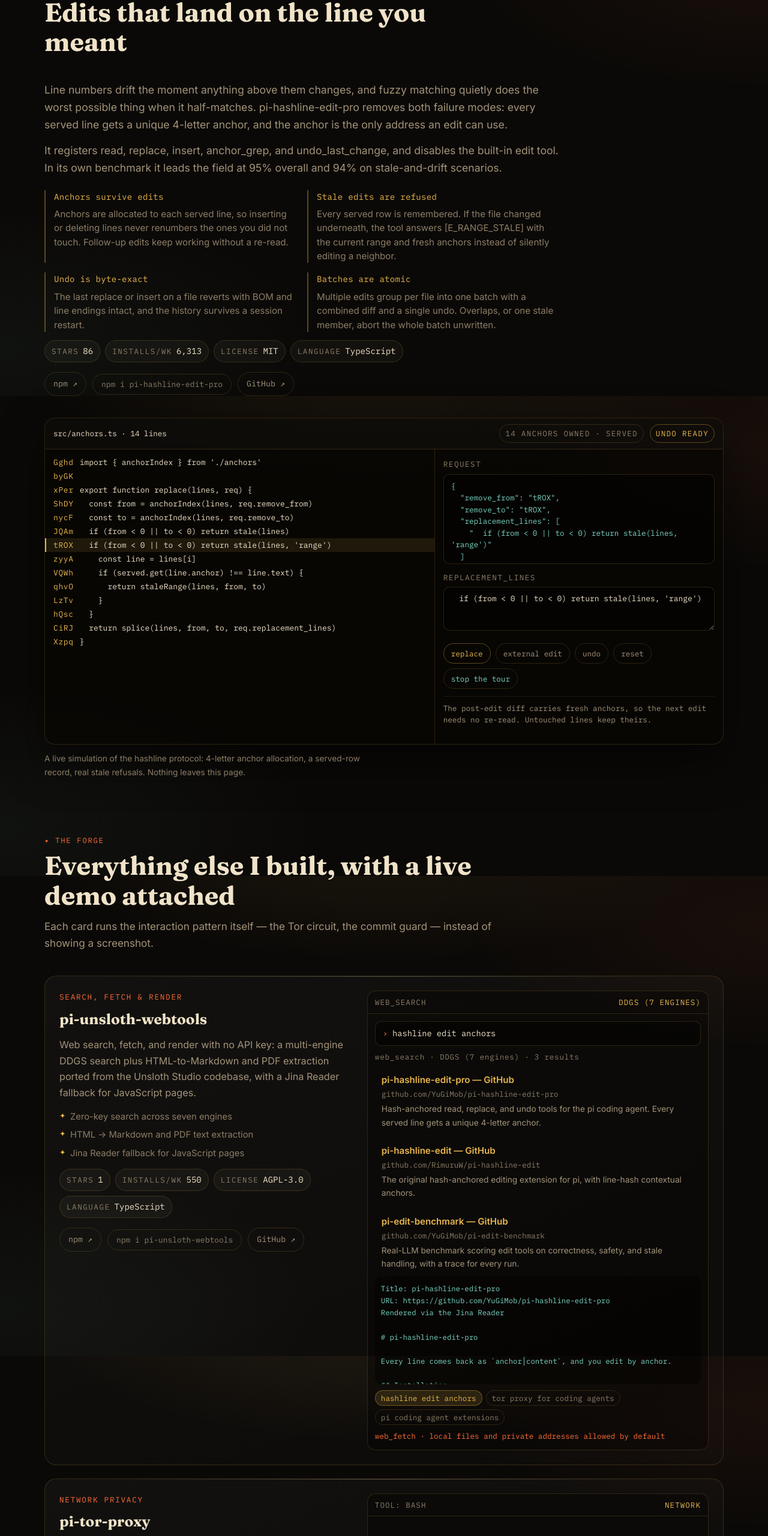
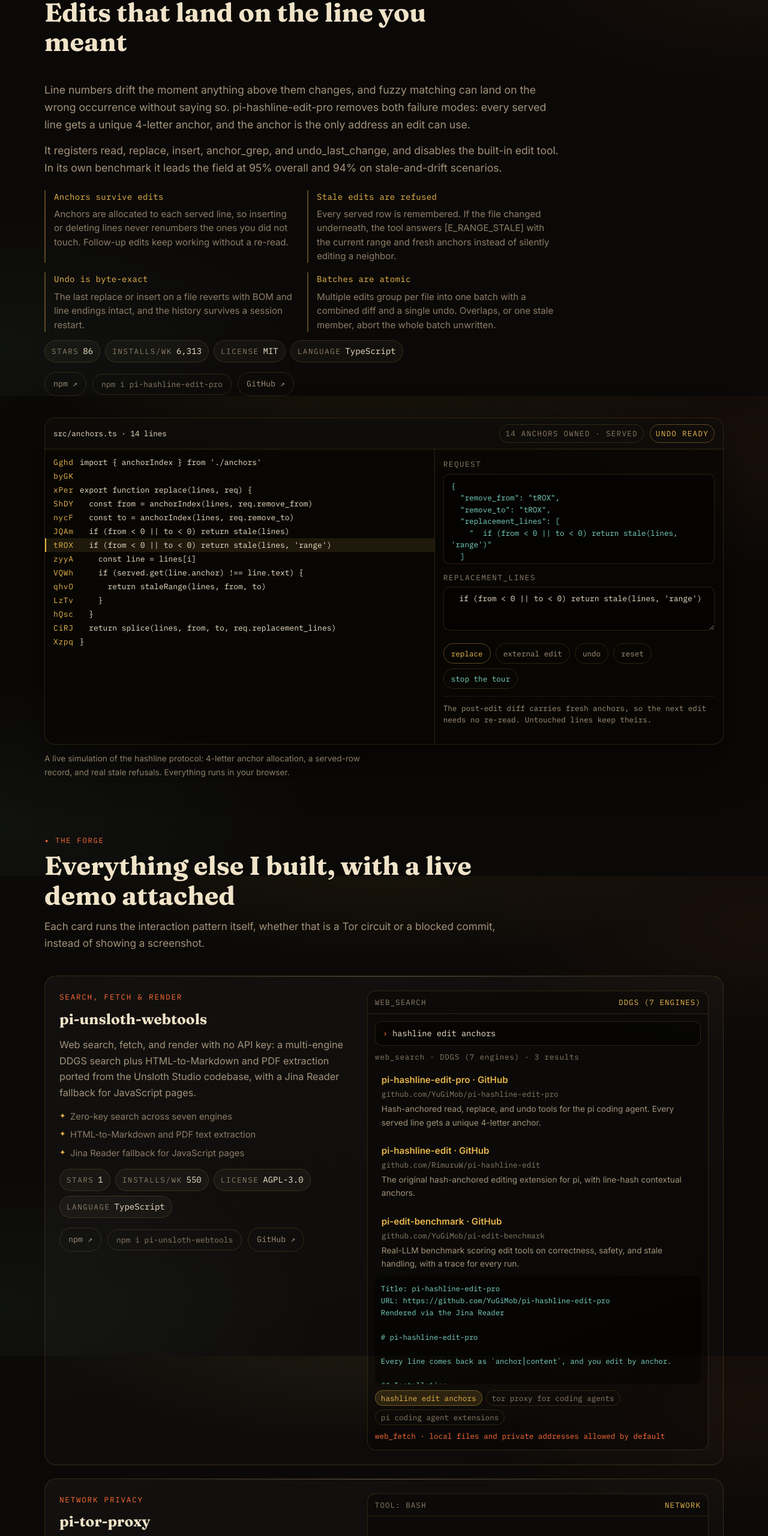
Before and after one commit to YuGiMob/yugimob.github.io, a plain HTML site: page index.html in a window 1280 px wide. Shown: the part 940-3500 px from the top of the page at 60% size. Drawn offline with Linux system fonts and the light colour scheme; animation ran at ten frames a second.

Commit message:
IMPROVE: rewrite page copy in a plainer, human voice
- drop em dashes and decorative arrows from page prose
- cut closer fragments and stock "quietly"/"showcase" phrasing
- name anchors instead of line numbers in playground warnings

```diff
--- a/assets/js/charts.js
+++ b/assets/js/charts.js
@@ -80,8 +80,8 @@ export function downloadsChart(projects) {
 export function historyChart(history) {
   const points = Array.isArray(history) ? [...history].sort((a, b) => a.date.localeCompare(b.date)) : [];
   const note = points.length > 1
-    ? `${points[0].date} → ${points[points.length - 1].date} · daily snapshots from the refresh workflow`
-    : 'collecting daily snapshots — this chart grows with every refresh';
+    ? `${points[0].date} to ${points[points.length - 1].date} · daily snapshots from the refresh workflow`
+    : 'collecting daily snapshots; this chart grows with every refresh';
   const { root, body } = chartFrame('Trajectory', 'Weekly installs over time', note);
   const width = 640;
   const height = 240;
--- a/assets/js/demos.js
+++ b/assets/js/demos.js
@@ -61,15 +61,15 @@ const SEARCH = {
     {
       q: 'hashline edit anchors',
       results: [
-        ['pi-hashline-edit-pro — GitHub', 'github.com/YuGiMob/pi-hashline-edit-pro', 'Hash-anchored read, replace, and undo tools for the pi coding agent. Every served line gets a unique 4-letter anchor.'],
-        ['pi-hashline-edit — GitHub', 'github.com/RimuruW/pi-hashline-edit', 'The original hash-anchored editing extension for pi, with line-hash contextual anchors.'],
-        ['pi-edit-benchmark — GitHub', 'github.com/YuGiMob/pi-edit-benchmark', 'Real-LLM benchmark scoring edit tools on correctness, safety, and stale handling, with a trace for every run.'],
+        ['pi-hashline-edit-pro · GitHub', 'github.com/YuGiMob/pi-hashline-edit-pro', 'Hash-anchored read, replace, and undo tools for the pi coding agent. Every served line gets a unique 4-letter anchor.'],
+        ['pi-hashline-edit · GitHub', 'github.com/RimuruW/pi-hashline-edit', 'The original hash-anchored editing extension for pi, with line-hash contextual anchors.'],
+        ['pi-edit-benchmark · GitHub', 'github.com/YuGiMob/pi-edit-benchmark', 'Real-LLM benchmark scoring edit tools on correctness, safety, and stale handling, with a trace for every run.'],
       ],
     },
     {
       q: 'tor proxy for coding agents',
       results: [
-        ['pi-tor-proxy — GitHub', 'github.com/YuGiMob/pi-tor-proxy', 'Routes pi agent requests through Tor with a self-managed Tor binary, per-instance circuits, and a verified exit IP.'],
+        ['pi-tor-proxy · GitHub', 'github.com/YuGiMob/pi-tor-proxy', 'Routes pi agent requests through Tor with a self-managed Tor binary, per-instance circuits, and a verified exit IP.'],
         ['How Tor circuits work', 'community.torproject.org', 'Three relays, layered encryption, and a new circuit per request.'],
         ['npm: pi-tor-proxy', 'npmjs.com/package/pi-tor-proxy', 'Install command, weekly downloads, and version history.'],
       ],
@@ -77,8 +77,8 @@ const SEARCH = {
     {
       q: 'pi coding agent extensions',
       results: [
-        ['pi — the coding agent', 'pi.dev', 'Extensions, tools, sessions, and a terminal UI built for real repositories.'],
-        ['mypi — personal configuration', 'github.com/YuGiMob/mypi', 'Extensions, model routing, and settings in one versioned repository.'],
+        ['pi · the coding agent', 'pi.dev', 'Extensions, tools, sessions, and a terminal UI built for real repositories.'],
+        ['mypi · personal configuration', 'github.com/YuGiMob/mypi', 'Extensions, model routing, and settings in one versioned repository.'],
         ['YuGiMob on GitHub', 'github.com/YuGiMob', 'Published pi extensions and the benchmark that keeps them honest.'],
       ],
     },
@@ -415,7 +415,7 @@ function workflowDemo() {
   const laneData = [
     { title: '/msg', items: ['1 · read the codebase', '2 · list improvements', '4 · implement', '5 · validate the diff'] },
     { title: '/cmd', items: ['1 · git add .', '2 · npm test'] },
-    { title: '/workflow 1', items: ['start · msgs 1 → 5', 'loop · tree 1 resets context', 'finally · msg 17 + commit'] },
+    { title: '/workflow 1', items: ['start · msgs 1 to 5', 'loop · tree 1 resets context', 'finally · msg 17 then commit'] },
   ];
   const itemNodes = [];
   for (const lane of laneData) {
@@ -465,9 +465,9 @@ function workflowDemo() {
       { index: 3, status: 'start · msg 5 · validate the diff' },
       { index: 6, status: 'loop 1/2 · tree 1 resets the context' },
       { index: 4, status: 'loop 1/2 · cmd 1 · git add .' },
-      { index: 7, status: 'loop 1/2 · msg 6 → msg 7 · review the changes' },
+      { index: 7, status: 'loop 1/2 · msg 6 then msg 7 · review the changes' },
       { index: 5, status: 'loop 1/2 · cmd 2 · npm test' },
-      { index: 8, status: 'finally · msg 17 → commit' },
+      { index: 8, status: 'finally · msg 17 then commit' },
     ];
     if (reducedMotion()) {
       for (const item of itemNodes) item.classList.add('is-done');
--- a/assets/js/hashline.js
+++ b/assets/js/hashline.js
@@ -112,7 +112,7 @@ export function replace(session, request) {
   for (const line of added) rows.push({ kind: 'added', anchor: line.anchor, text: line.text });
   if (after) rows.push({ kind: 'context', anchor: after.anchor, text: after.text });
   serveRows(session, rows);
-  return { ok: true, code: null, message: `replace('${removeFrom}'${removeTo === removeFrom ? '' : `, '${removeTo}'`}) → ${added.length} added, ${removed.length} removed`, rows };
+  return { ok: true, code: null, message: `replace('${removeFrom}'${removeTo === removeFrom ? '' : `, '${removeTo}'`}): ${added.length} added, ${removed.length} removed`, rows };
 }
 
 export function undo(session) {
@@ -126,7 +126,7 @@ export function undo(session) {
   session.served = new Map(restored.served);
   session.mintIndex = restored.mintIndex;
   session.undo = null;
-  return { ok: true, code: null, message: `undo_last_change → restored ${count} lines`, rows: readRows(session) };
+  return { ok: true, code: null, message: `undo_last_change restored ${count} lines`, rows: readRows(session) };
 }
 
 export function externalEdit(session, anchor, text) {
--- a/assets/js/main.js
+++ b/assets/js/main.js
@@ -191,7 +191,7 @@ function initHeroCanvas() {
 function renderIdentity(data) {
   const identity = data.identity;
   hydrateAvatar(document.getElementById('avatar'), identity.avatarUrl, identity.displayName);
-  document.title = `${identity.displayName} — ${identity.classTitle}`;
+  document.title = `${identity.displayName} · ${identity.classTitle}`;
   const set = (id, value) => {
     const node = document.getElementById(id);
     if (node && value) node.textContent = value;
--- a/assets/js/playground.js
+++ b/assets/js/playground.js
@@ -74,7 +74,7 @@ export function buildPlayground() {
   append(body, codePane, side);
   append(root, head, body);
 
-  const caption = el('p', 'pg-caption', 'A live simulation of the hashline protocol: 4-letter anchor allocation, a served-row record, real stale refusals. Nothing leaves this page.');
+  const caption = el('p', 'pg-caption', 'A live simulation of the hashline protocol: 4-letter anchor allocation, a served-row record, and real stale refusals. Everything runs in your browser.');
 
   function action(className, label) {
     const button = el('button', `pg-action ${className}`, label);
@@ -148,7 +148,7 @@ export function buildPlayground() {
     const stale = staleCount(session);
     ownedBadge.classList.toggle('is-warn', stale > 0);
     ownedBadge.textContent = stale > 0
-      ? `${stale} stale row${stale === 1 ? '' : 's'} — replace will refuse`
+      ? `${stale} stale row${stale === 1 ? '' : 's'}; replace will refuse`
       : `${session.anchors.size} anchors owned · served`;
     undoBadge.classList.toggle('is-ready', Boolean(session.undo));
     undoBadge.textContent = session.undo ? 'undo ready' : 'no undo';
@@ -191,7 +191,7 @@ export function buildPlayground() {
     const pick = candidates[Math.floor(Math.random() * candidates.length)];
     if (!pick) return;
     driftLine(pick.index, `${pick.line.text} // changed on disk`);
-    setFeedback('warn', `Another process edited line ${pick.index + 1} after it was served. Try to replace it and watch the refusal.`);
+    setFeedback('warn', `Another process edited the row at anchor ${session.lines[pick.index].anchor} after it was served. Try to replace it and watch the refusal.`);
   }
 
   function doUndo() {
@@ -231,12 +231,12 @@ export function buildPlayground() {
       { at: 2200, run: () => { selectLine(6); input.value = TOUR_REPLACEMENT; renderRequest(); setFeedback('info', "The request names anchors, not line numbers: replace('" + session.lines[6].anchor + "')."); } },
       { at: 3800, run: applyEdit },
       { at: 5400, run: () => setFeedback('info', 'The post-edit diff carries fresh anchors, so the next edit needs no re-read. Untouched lines keep theirs.') },
-      { at: 6800, run: () => { driftLine(3, TOUR_DRIFT); setFeedback('warn', 'Line 4 changed on disk after it was served. The session record is now stale.'); } },
+      { at: 6800, run: () => { driftLine(3, TOUR_DRIFT); setFeedback('warn', `The row at anchor ${session.lines[3].anchor} changed on disk after it was served. The session record is now stale.`); } },
       { at: 8600, run: () => { selectLine(3); input.value = TOUR_RETRY; renderRequest(); setFeedback('info', 'Try to replace the stale line anyway.'); } },
       { at: 10200, run: applyEdit },
       { at: 11800, run: () => setFeedback('info', '[E_RANGE_STALE] returned the current range with fresh anchors instead of editing a neighbor. Retrying with them works.') },
       { at: 13400, run: applyEdit },
-      { at: 15000, run: () => { doUndo(); setFeedback('ok', 'undo_last_change restored the bytes, BOM and line endings included. That is the whole loop.'); } },
+      { at: 15000, run: () => { doUndo(); setFeedback('ok', 'undo_last_change restored the bytes, BOM and line endings included.'); } },
       { at: 16800, run: () => { tourActive = false; tourButton.textContent = 'take the tour'; tourRuntime = null; } },
     ];
     for (const step of steps) tourRuntime.after(step.run, step.at);
@@ -264,7 +264,7 @@ export function buildPlayground() {
   renderCode();
   renderRequest();
   updateBadges();
-  setFeedback('info', 'read → every line arrives with an anchor. Pick a line and press replace.');
+  setFeedback('info', 'read gives every line an anchor. Pick a line and press replace.');
 
   return {
     node: root,
--- a/data/showcase.json
+++ b/data/showcase.json
@@ -4,7 +4,7 @@
     "kicker": "Flagship artifact",
     "headline": "Edits that land on the line you meant",
     "summary": [
-      "Line numbers drift the moment anything above them changes, and fuzzy matching quietly does the worst possible thing when it half-matches. pi-hashline-edit-pro removes both failure modes: every served line gets a unique 4-letter anchor, and the anchor is the only address an edit can use.",
+      "Line numbers drift the moment anything above them changes, and fuzzy matching can land on the wrong occurrence without saying so. pi-hashline-edit-pro removes both failure modes: every served line gets a unique 4-letter anchor, and the anchor is the only address an edit can use.",
       "It registers read, replace, insert, anchor_grep, and undo_last_change, and disables the built-in edit tool. In its own benchmark it leads the field at 95% overall and 94% on stale-and-drift scenarios."
     ],
     "points": [
@@ -34,7 +34,7 @@
       "tagline": "Web search, fetch, and render with no API key: a multi-engine DDGS search plus HTML-to-Markdown and PDF extraction ported from the Unsloth Studio codebase, with a Jina Reader fallback for JavaScript pages.",
       "highlights": [
         "Zero-key search across seven engines",
-        "HTML → Markdown and PDF text extraction",
+        "HTML-to-Markdown and PDF text extraction",
         "Jina Reader fallback for JavaScript pages"
       ],
       "demo": "search",
@@ -142,10 +142,10 @@
   "about": [
     "I build tools for coding agents, mostly extensions for pi. The pattern behind every one of them is the same: find something agents get subtly wrong, then make the wrong version impossible.",
     "The extensions are all on npm. The flagship gives every served line a 4-letter anchor so edits cannot drift, refuses stale edits instead of guessing, and has an undo that restores bytes. When I wanted proof it was better, I built the benchmark and published the traces.",
-    "Everything on this page is real data. Numbers refresh daily from the GitHub and npm APIs through a scheduled workflow, and the benchmark figures are read from committed run reports."
+    "Numbers refresh daily from the GitHub and npm APIs through a scheduled workflow, and the benchmark figures come from committed run reports."
   ],
   "lab": {
     "title": "Evidence Lab",
-    "intro": "No vanity metrics. Every number below is fetched from the GitHub and npm APIs, or read straight out of committed benchmark reports. The workflow that refreshes it runs daily at 06:00 UTC."
+    "intro": "Every number below comes from the GitHub and npm APIs or from committed benchmark reports. The workflow that refreshes it runs daily at 06:00 UTC."
   }
 }
--- a/index.html
+++ b/index.html
@@ -4,19 +4,19 @@
   <meta charset="UTF-8">
   <meta name="viewport" content="width=device-width, initial-scale=1.0, viewport-fit=cover">
   <meta name="description" content="Coding agents with safety rails: hash-anchored edits, Tor-wrapped requests, and a benchmark that keeps them honest.">
-  <title>YuGiMob — Coding Agents With Safety Rails</title>
+  <title>YuGiMob · Coding Agents With Safety Rails</title>
   <meta property="og:type" content="profile">
   <meta property="og:site_name" content="YuGiMob">
-  <meta property="og:title" content="YuGiMob — Coding Agents With Safety Rails">
+  <meta property="og:title" content="YuGiMob · Coding Agents With Safety Rails">
   <meta property="og:description" content="Hash-anchored edits, Tor-wrapped requests, and a benchmark that keeps them honest.">
   <meta property="og:url" content="https://yugimob.github.io/">
   <link rel="canonical" href="https://yugimob.github.io/">
   <meta property="og:image" content="https://yugimob.github.io/assets/og.jpg">
   <meta property="og:image:width" content="1200">
   <meta property="og:image:height" content="630">
-  <meta property="og:image:alt" content="YuGiMob — Coding Agents With Safety Rails">
+  <meta property="og:image:alt" content="YuGiMob · Coding Agents With Safety Rails">
   <meta name="twitter:card" content="summary_large_image">
-  <meta name="twitter:title" content="YuGiMob — Coding Agents With Safety Rails">
+  <meta name="twitter:title" content="YuGiMob · Coding Agents With Safety Rails">
   <meta name="twitter:description" content="Hash-anchored edits, Tor-wrapped requests, and a benchmark that keeps them honest.">
   <meta name="twitter:image" content="https://yugimob.github.io/assets/og.jpg">
   <meta name="theme-color" content="#0b0907">
@@ -33,7 +33,7 @@
 <body>
   <a class="skip-link" href="#main-content">Skip to content</a>
   <noscript>
-    <p class="noscript">This page renders live data with JavaScript — enable it to see the showcase.</p>
+    <p class="noscript">This page renders live data with JavaScript. Enable it to see the tools and charts.</p>
   </noscript>
   <header id="topbar" class="topbar">
     <nav class="topnav" aria-label="Primary">
@@ -80,7 +80,7 @@
       <div class="section-head" data-reveal>
         <p class="section-kicker">The Forge</p>
         <h2 class="section-title" id="forge-heading">Everything else I built, with a live demo attached</h2>
-        <p class="section-lede">Each card runs the interaction pattern itself — the Tor circuit, the commit guard — instead of showing a screenshot.</p>
+        <p class="section-lede">Each card runs the interaction pattern itself, whether that is a Tor circuit or a blocked commit, instead of showing a screenshot.</p>
       </div>
       <div class="forge-grid" id="forge-grid"></div>
     </section>
```
Also changed, not shown: 404.html (+7 -7 lines).
